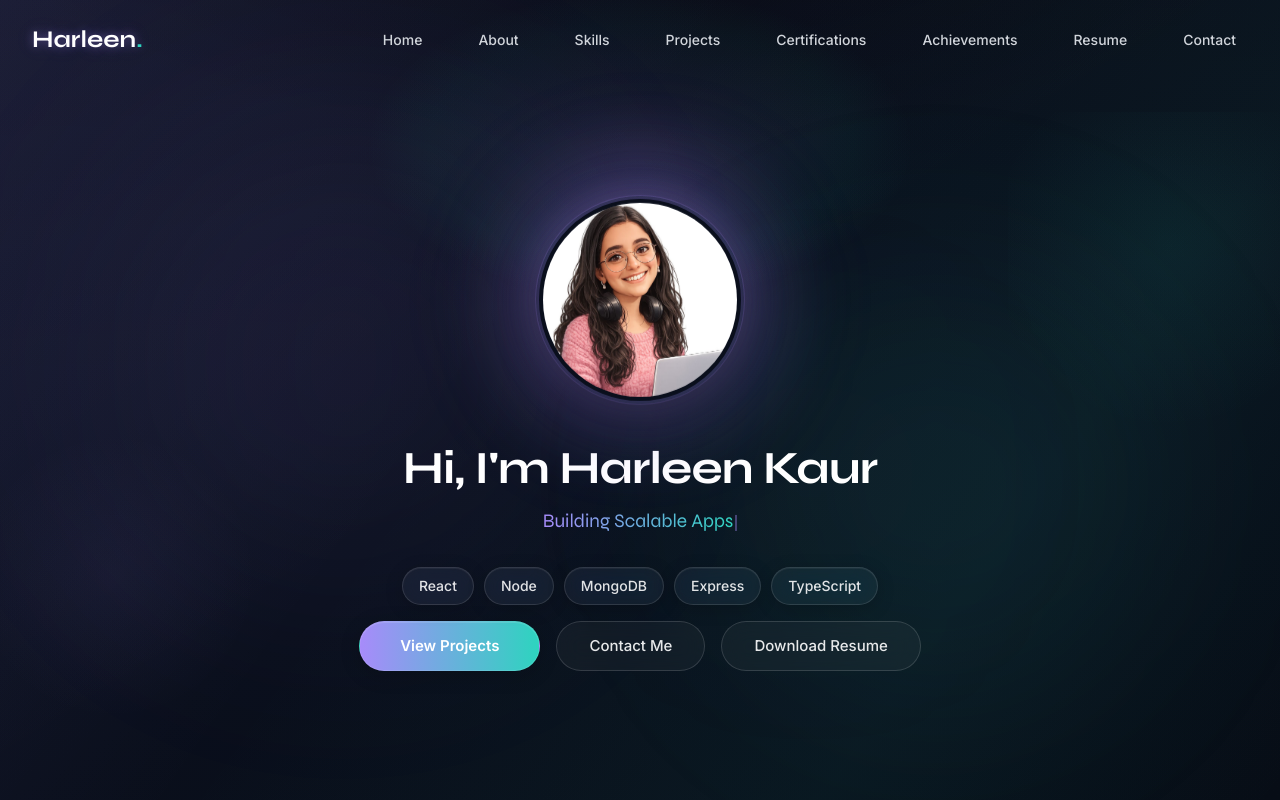
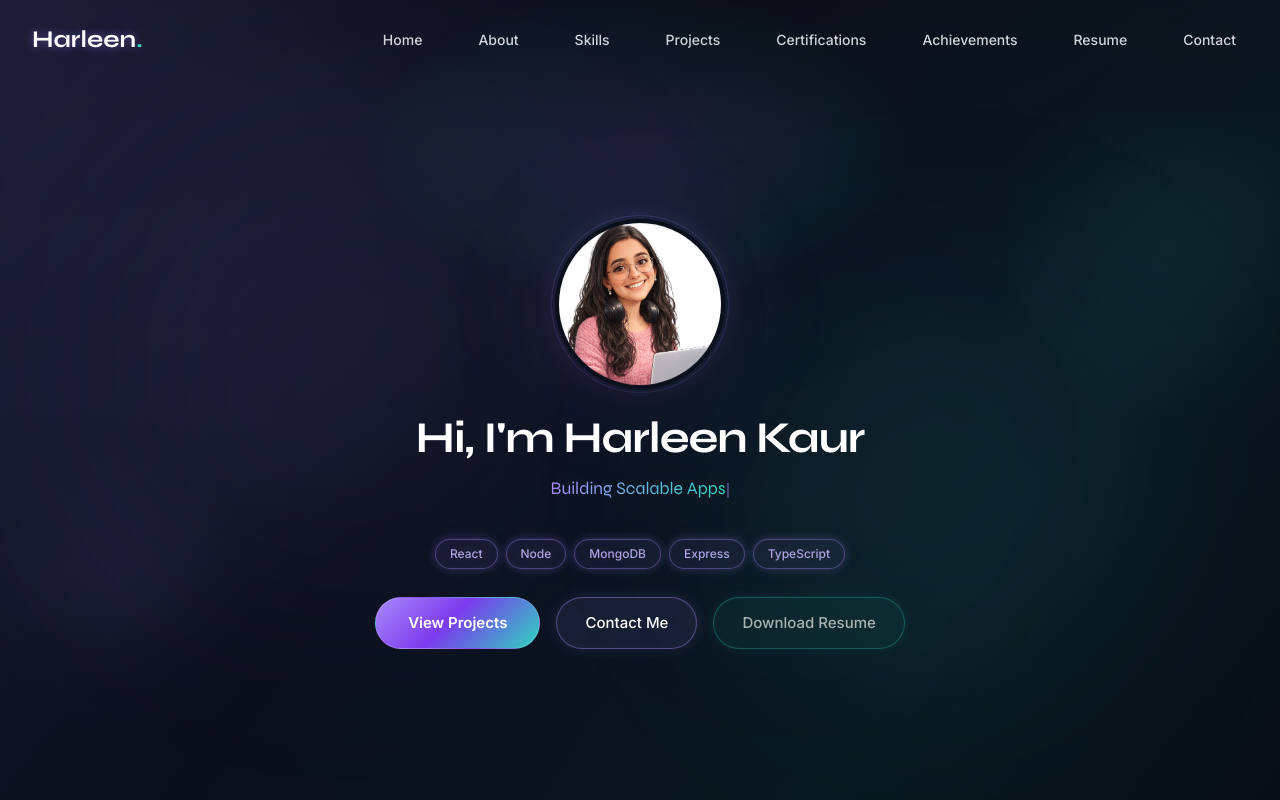
Before and after one commit to harleenkaur1505/Portfolio, a React (Vite) app: page / in a window 1280 px wide. Shown: the top 800 px of the page. Built offline with nearby package versions, Linux system fonts and the light colour scheme.

Commit message:
hero section and about section changes implemented

```diff
--- a/src/components/sections/About.jsx
+++ b/src/components/sections/About.jsx
@@ -48,9 +48,9 @@ export default function About() {
               >
                 <div className="w-full h-full rounded-[14px] overflow-hidden border-[6px] border-futuristic bg-futuristic relative">
                   <img
-                    src="/professional.jpg"
+                    src="/pro.jpg"
                     alt="Professional portrait"
-                    className="w-full h-full object-cover object-[50%_15%] opacity-90 group-hover:opacity-100 transition-all duration-500 group-hover:scale-105 transform"
+                    className="w-full h-full object-cover object-[50%_35%] opacity-90 group-hover:opacity-100 transition-all duration-500 group-hover:scale-105 transform"
                     onError={(e) => {
                       e.target.style.display = 'none';
                       e.target.nextSibling.style.display = 'flex';
--- a/src/components/sections/Hero.jsx
+++ b/src/components/sections/Hero.jsx
@@ -5,84 +5,80 @@ import { HeroRoleTypewriter } from './HeroTypewriter'
 const easeOut = [0.22, 1, 0.36, 1]
 
 const fadeUpItem = {
-  hidden: { opacity: 0, y: 14 },
+  hidden: { opacity: 0, y: 12 },
   visible: {
     opacity: 1,
     y: 0,
-    transition: { duration: 0.65, ease: easeOut },
+    transition: { duration: 0.6, ease: easeOut },
   },
 }
 
 const staggerText = {
   hidden: {},
   visible: {
-    transition: { delayChildren: 0.18, staggerChildren: 0.07 },
+    transition: { delayChildren: 0.14, staggerChildren: 0.06 },
   },
 }
 
 const staggerButtons = {
   hidden: {},
   visible: {
-    transition: { delayChildren: 0.42, staggerChildren: 0.07 },
+    transition: { delayChildren: 0.38, staggerChildren: 0.06 },
   },
 }
 
-const primaryHover = {
-  y: -3,
-  scale: 1.02,
-  transition: { duration: 0.22, ease: 'easeOut' },
+const staggerPills = {
+  hidden: {},
+  visible: {
+    transition: { delayChildren: 0.32, staggerChildren: 0.04 },
+  },
 }
-const secondaryHover = {
-  y: -2,
-  scale: 1.01,
-  transition: { duration: 0.22, ease: 'easeOut' },
-}
+
 const buttonTap = { scale: 0.98 }
 
 export default function Hero() {
   return (
     <section
       id="hero"
-      className="relative flex min-h-screen flex-col items-center justify-center overflow-x-hidden bg-transparent pt-20 pb-10 lg:min-h-0 lg:h-[100dvh] lg:max-h-[100dvh] lg:pb-6 lg:pt-20"
+      className="relative flex min-h-screen flex-col items-center justify-center overflow-x-hidden bg-transparent pt-20 pb-8 lg:min-h-0 lg:h-[100dvh] lg:max-h-[100dvh] lg:pb-5 lg:pt-20"
     >
-      {/* Content: 16 / 24 / 32 rhythm — avatar → copy → CTAs */}
       <div className="relative z-10 mx-auto flex w-full min-h-0 max-w-4xl flex-col items-center px-4 sm:px-6 lg:px-8">
-        {/* Rhythm: 32px (gap-8) avatar → copy; 16px (gap-4) pills → CTAs */}
-        <div className="flex w-full flex-col items-center gap-8 lg:max-w-3xl lg:gap-7">
-          {/* Profile — soft glow + slightly larger on desktop */}
+        {/* Flow: image → headline → typewriter → tech stack → CTAs */}
+        <div className="flex w-full max-w-2xl flex-col items-center gap-5 lg:max-w-3xl lg:gap-4">
+
+          {/* Profile */}
           <motion.div
-            initial={{ opacity: 0, y: 20 }}
+            initial={{ opacity: 0, y: 16 }}
             animate={{ opacity: 1, y: 0 }}
-            transition={{ duration: 0.65, ease: easeOut }}
-            className="relative isolate flex h-[248px] w-[248px] shrink-0 items-center justify-center sm:h-[268px] sm:w-[268px] lg:h-[232px] lg:w-[232px]
-              before:pointer-events-none before:absolute before:inset-[-14%] before:-z-10 before:rounded-full before:content-['']
-              before:bg-[radial-gradient(ellipse_72%_72%_at_50%_50%,rgba(167,139,250,0.32)_0%,rgba(167,139,250,0.09)_52%,transparent_76%)]
-              before:blur-[52px]"
+            transition={{ duration: 0.6, ease: easeOut }}
+            className="relative isolate flex h-[200px] w-[200px] shrink-0 items-center justify-center sm:h-[220px] sm:w-[220px] lg:h-[188px] lg:w-[188px]
+              before:pointer-events-none before:absolute before:inset-[-12%] before:-z-10 before:rounded-full before:content-['']
+              before:bg-[radial-gradient(ellipse_70%_70%_at_50%_50%,rgba(167,139,250,0.26)_0%,rgba(167,139,250,0.08)_52%,transparent_76%)]
+              before:blur-[44px]"
           >
             <motion.div
-              animate={{ y: [0, -6, 0] }}
+              animate={{ y: [0, -5, 0] }}
               transition={{ duration: 6, repeat: Infinity, ease: 'easeInOut' }}
               className="relative flex h-full w-full items-center justify-center"
             >
               <div
-                className="pointer-events-none absolute left-1/2 top-1/2 -z-0 h-[min(112%,320px)] w-[min(112%,320px)] -translate-x-1/2 -translate-y-1/2 rounded-full bg-accent-lavender/20 blur-[40px]"
+                className="pointer-events-none absolute left-1/2 top-1/2 -z-0 h-[min(110%,280px)] w-[min(110%,280px)] -translate-x-1/2 -translate-y-1/2 rounded-full bg-accent-lavender/16 blur-[36px]"
                 aria-hidden
               />
               <motion.div
-                animate={{ scale: [1, 1.02, 1], opacity: [0.18, 0.28, 0.18] }}
+                animate={{ scale: [1, 1.02, 1], opacity: [0.16, 0.24, 0.16] }}
                 transition={{ duration: 5, repeat: Infinity, ease: 'easeInOut' }}
-                className="absolute -inset-2 -z-[1] rounded-full bg-accent-lavender/28 blur-[42px]"
+                className="absolute -inset-1.5 -z-[1] rounded-full bg-accent-lavender/24 blur-[36px]"
               />
-
               <motion.div
-                initial={{ opacity: 0, y: 10, scale: 0.97 }}
+                initial={{ opacity: 0, y: 8, scale: 0.98 }}
                 animate={{ opacity: 1, y: 0, scale: 1 }}
-                transition={{ duration: 0.65, ease: easeOut }}
+                transition={{ duration: 0.6, ease: easeOut }}
                 whileHover={{ scale: 1.03, y: -2, transition: { duration: 0.22, ease: 'easeOut' } }}
                 whileTap={{ scale: 0.99 }}
-                className="relative z-10 h-[13.5rem] w-[13.5rem] cursor-default rounded-full bg-gradient-to-br from-accent-lavender/28 to-accent-pink/24 p-[3px] shadow-[0_12px_40px_rgba(0,0,0,0.42),0_0_0_1px_rgba(167,139,250,0.2),0_0_28px_rgba(167,139,250,0.22),0_0_56px_rgba(167,139,250,0.1)] sm:h-[15rem] sm:w-[15rem] lg:h-[13rem] lg:w-[13rem]"
+                className="relative z-10 h-40 w-40 cursor-default rounded-full bg-gradient-to-br from-accent-lavender/26 to-accent-pink/22 p-[3px] shadow-[0_10px_36px_rgba(0,0,0,0.38),0_0_0_1px_rgba(167,139,250,0.18),0_0_22px_rgba(167,139,250,0.18)] sm:h-44 sm:w-44 lg:h-[11rem] lg:w-[11rem]"
               >
-                <div className="h-full w-full overflow-hidden rounded-full border-[5px] border-futuristic bg-futuristic shadow-[inset_0_0_22px_rgba(167,139,250,0.07)] lg:border-[4px]">
+                <div className="h-full w-full overflow-hidden rounded-full border-[4px] border-futuristic bg-futuristic shadow-[inset_0_0_18px_rgba(167,139,250,0.06)]">
                   <img
                     src="/avatar.jpg"
                     alt="Harleen Kaur"
@@ -93,84 +89,115 @@ export default function Hero() {
             </motion.div>
           </motion.div>
 
-          <div className="flex w-full flex-col items-center gap-4">
-            {/* Copy stack: name → role → pills — 16px (gap-4) */}
+          {/* Headline + role (typewriter unchanged) */}
           <motion.div
             variants={staggerText}
             initial="hidden"
             animate="visible"
-              className="flex w-full flex-col items-center gap-4 text-center"
+            className="flex w-full flex-col items-center gap-3 text-center sm:gap-3.5"
           >
             <motion.h1
               variants={fadeUpItem}
-                className="max-w-[22ch] px-1 font-syne text-4xl font-bold leading-[1.06] tracking-[-0.02em] text-white sm:text-5xl lg:text-[clamp(2.35rem,3.6vw,3rem)]"
+              className="max-w-[20ch] px-1 font-syne text-[clamp(1.875rem,5vw,2.75rem)] font-bold leading-[1.05] tracking-[-0.025em] text-white sm:max-w-none"
             >
               Hi, I'm Harleen Kaur
             </motion.h1>
 
             <motion.h2
               variants={fadeUpItem}
-                className="min-h-[3.25rem] w-full max-w-xl px-2 font-syne text-base font-medium leading-[1.35] text-white/95 sm:min-h-[3rem] sm:text-lg md:text-xl lg:min-h-[2.75rem] lg:text-[clamp(1.05rem,1.75vw,1.2rem)]"
+              className="min-h-[3rem] w-full max-w-xl px-2 font-syne text-base font-medium leading-snug sm:min-h-[2.75rem] sm:text-lg lg:min-h-[2.5rem] lg:text-[clamp(0.95rem,1.5vw,1.1rem)]"
             >
               <span className="bg-gradient-to-r from-accent-lavender to-accent-teal bg-clip-text text-transparent">
                 <HeroRoleTypewriter />
               </span>
             </motion.h2>
+          </motion.div>
 
+          {/* Tech stack — now above CTAs */}
           <motion.div
-                variants={fadeUpItem}
-                className="flex max-w-full flex-wrap justify-center gap-x-2 gap-y-2 sm:gap-x-2.5 sm:gap-y-2"
+            variants={staggerPills}
+            initial="hidden"
+            animate="visible"
+            className="mt-1 flex w-full max-w-lg flex-wrap justify-center gap-x-2 gap-y-2 lg:mt-2"
           >
             {['React', 'Node', 'MongoDB', 'Express', 'TypeScript'].map((skill, index) => (
-                  <span
+              <motion.span
                 key={index}
-                    className="inline-flex items-center justify-center rounded-full border border-white/[0.12] bg-white/[0.05] px-3.5 py-1.5 text-[0.8125rem] font-medium text-white/[0.88] shadow-[inset_0_1px_0_rgba(255,255,255,0.05),0_4px_18px_rgba(0,0,0,0.18)] backdrop-blur-md backdrop-saturate-150 transition-all duration-200 hover:border-accent-lavender/30 hover:bg-white/[0.09] hover:text-white sm:px-4 sm:py-2 sm:text-sm"
+                variants={fadeUpItem}
+                className="inline-flex items-center justify-center rounded-full px-3 py-1 text-[0.6875rem] font-medium backdrop-blur-sm sm:px-3.5 sm:py-1.5 sm:text-xs"
+                style={{
+                  background: 'rgba(167, 139, 250, 0.07)',
+                  border: '1px solid rgba(167, 139, 250, 0.38)',
+                  color: 'rgba(196, 181, 253, 0.88)',
+                  boxShadow:
+                    '0 0 8px rgba(167, 139, 250, 0.22), 0 0 18px rgba(167, 139, 250, 0.08), inset 0 0 6px rgba(167, 139, 250, 0.05)',
+                }}
               >
                 {skill}
-                  </span>
+              </motion.span>
             ))}
           </motion.div>
-            </motion.div>
 
-            {/* CTAs — 16px above (sibling gap-4); primary vs secondary */}
+          {/* CTAs — primary dominance on View Projects, refined secondaries */}
           <motion.div
             variants={staggerButtons}
             initial="hidden"
             animate="visible"
-              className="flex w-full max-w-2xl flex-row flex-wrap items-center justify-center gap-3 px-0 sm:gap-4"
+            className="mt-2 flex w-full max-w-xl flex-row flex-wrap items-center justify-center gap-3 sm:max-w-2xl sm:gap-4 lg:mt-3"
           >
+            {/* PRIMARY */}
             <motion.a
               href="#projects"
               variants={fadeUpItem}
-              whileHover={primaryHover}
+              whileHover={{ y: -3, scale: 1.03, transition: { duration: 0.22, ease: 'easeOut' } }}
               whileTap={buttonTap}
-              className="inline-flex min-h-[48px] w-full max-w-[17rem] flex-1 items-center justify-center rounded-full border border-white/10 bg-gradient-to-r from-accent-lavender to-accent-teal px-8 py-3 text-center text-sm font-semibold text-white shadow-[0_4px_20px_rgba(0,0,0,0.2),inset_0_1px_0_rgba(255,255,255,0.12)] transition-[box-shadow,transform] duration-300 hover:shadow-[0_8px_32px_rgba(167,139,250,0.35),0_12px_40px_rgba(45,212,191,0.22)] sm:w-auto sm:max-w-none sm:flex-none sm:px-9 sm:py-3.5 sm:text-[0.9375rem] lg:min-h-[48px] lg:px-10"
+              className="inline-flex min-h-[52px] w-full max-w-[17rem] flex-1 items-center justify-center rounded-full px-8 py-3 text-center text-[0.9375rem] font-semibold text-white transition-[box-shadow,transform] duration-300 sm:w-auto sm:max-w-none sm:flex-none lg:min-h-[52px]"
+              style={{
+                background: 'linear-gradient(135deg, #a78bfa 0%, #7c3aed 45%, #2dd4bf 100%)',
+                boxShadow:
+                  '0 0 22px rgba(139, 92, 246, 0.6), 0 0 50px rgba(45, 212, 191, 0.18), 0 4px_20px rgba(0,0,0,0.32), inset 0 1px 0 rgba(255,255,255,0.15)',
+                border: '1px solid rgba(255, 255, 255, 0.14)',
+              }}
             >
               View Projects
             </motion.a>
 
+            {/* SECONDARY — Contact Me */}
             <motion.a
               href="#contact"
               variants={fadeUpItem}
-              whileHover={secondaryHover}
+              whileHover={{ y: -2, scale: 1.02, transition: { duration: 0.22, ease: 'easeOut' } }}
               whileTap={buttonTap}
-              className="inline-flex min-h-[48px] w-full max-w-[17rem] flex-1 items-center justify-center rounded-full border border-white/[0.14] bg-white/[0.04] px-7 py-3 text-center text-sm font-medium text-white/90 shadow-none backdrop-blur-md transition-all duration-300 hover:border-white/25 hover:bg-white/[0.08] hover:text-white hover:shadow-[0_8px_28px_rgba(249,168,212,0.12)] sm:w-auto sm:max-w-none sm:flex-none sm:px-8 sm:py-3.5 sm:text-[0.9375rem] lg:min-h-[48px]"
+              className="inline-flex min-h-[52px] w-full max-w-[17rem] flex-1 items-center justify-center rounded-full px-7 py-3 text-center text-[0.9375rem] font-medium text-white/88 transition-all duration-300 sm:w-auto sm:max-w-none sm:flex-none lg:min-h-[52px]"
+              style={{
+                background: 'rgba(167, 139, 250, 0.09)',
+                border: '1px solid rgba(167, 139, 250, 0.42)',
+                boxShadow:
+                  '0 0 14px rgba(167, 139, 250, 0.15), inset 0 0 8px rgba(167, 139, 250, 0.04)',
+              }}
             >
               Contact Me
             </motion.a>
 
+            {/* SECONDARY — Download Resume */}
             <motion.a
               href="/resume/portfolio.pdf"
               download="Harleen_Kaur_Resume.pdf"
               variants={fadeUpItem}
-              whileHover={secondaryHover}
+              whileHover={{ y: -2, scale: 1.02, transition: { duration: 0.2, ease: 'easeOut' } }}
               whileTap={buttonTap}
-              className="inline-flex min-h-[48px] w-full max-w-[17rem] flex-1 items-center justify-center rounded-full border border-white/[0.14] bg-white/[0.04] px-7 py-3 text-center text-sm font-medium text-white/90 shadow-none backdrop-blur-md transition-all duration-300 hover:border-accent-teal/35 hover:bg-white/[0.08] hover:text-white hover:shadow-[0_8px_28px_rgba(45,212,191,0.14)] sm:w-auto sm:max-w-none sm:flex-none sm:px-8 sm:py-3.5 sm:text-[0.9375rem] lg:min-h-[48px]"
+              className="inline-flex min-h-[52px] w-full max-w-[17rem] flex-1 items-center justify-center rounded-full px-7 py-3 text-center text-[0.9375rem] font-medium text-white/65 transition-all duration-300 hover:text-white/88 sm:w-auto sm:max-w-none sm:flex-none lg:min-h-[52px]"
+              style={{
+                background: 'rgba(45, 212, 191, 0.06)',
+                border: '1px solid rgba(45, 212, 191, 0.3)',
+                boxShadow:
+                  '0 0 12px rgba(45, 212, 191, 0.1), inset 0 0 6px rgba(45, 212, 191, 0.04)',
+              }}
             >
               Download Resume
             </motion.a>
           </motion.div>
-          </div>
+
         </div>
       </div>
     </section>
```
Also changed, not shown: public/pro.jpg (added). Lines whose indentation alone changed are shown as unchanged.
